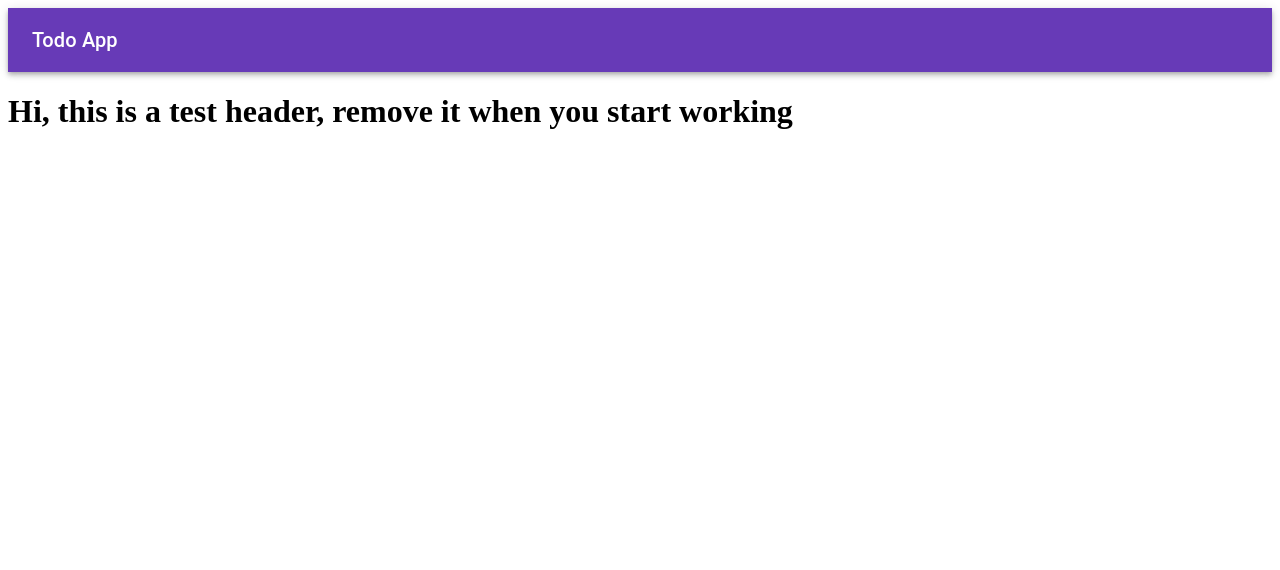
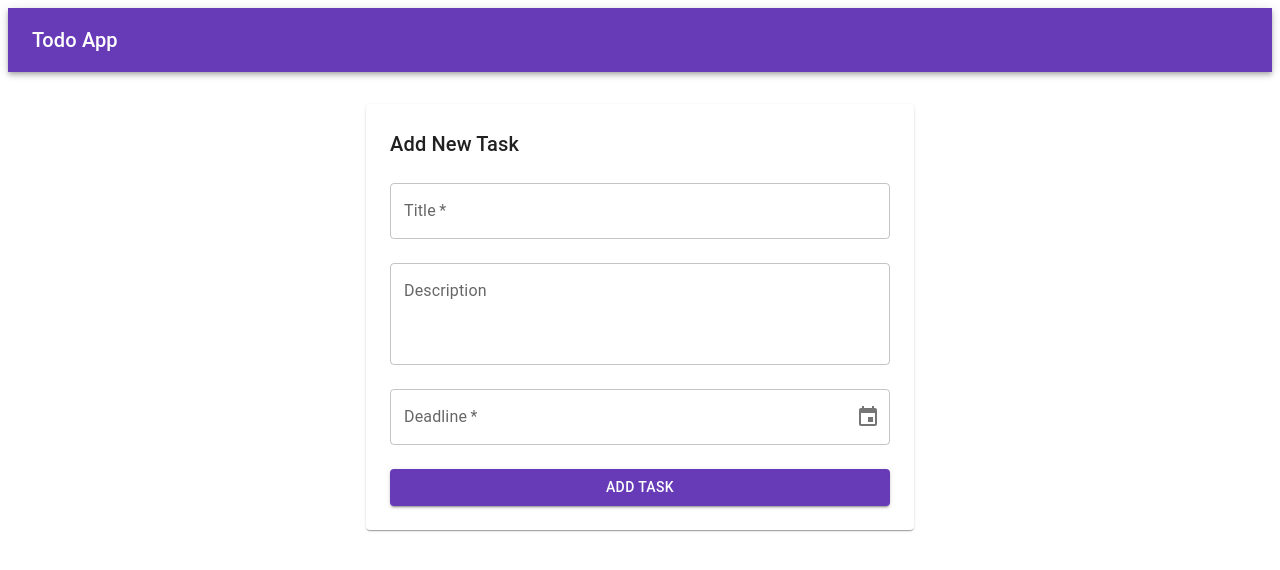
Before and after one commit to Ajanth/react-todo-app, a React (Vite) app: page / in a window 1280 px wide. Shown: the top 570 px of the page. Built offline with nearby package versions, Linux system fonts and the light colour scheme.

Commit message:
todo form

```diff
--- a/package.json
+++ b/package.json
@@ -16,13 +16,17 @@
     "@mui/x-date-pickers": "^8.0.0",
     "date-fns": "^4.1.0",
     "react": "^19.1.0",
-    "react-dom": "^19.1.0"
+    "react-dom": "^19.1.0",
+    "react-refresh": "^0.17.0"
   },
   "devDependencies": {
     "@eslint/js": "^9.22.0",
+    "@swc/cli": "^0.7.3",
+    "@swc/core": "^1.11.21",
     "@types/react": "^19.0.10",
     "@types/react-dom": "^19.0.4",
     "@vitejs/plugin-react": "^4.3.4",
+    "@vitejs/plugin-react-swc": "^3.9.0",
     "eslint": "^9.25.0",
     "eslint-plugin-react-hooks": "^5.2.0",
     "eslint-plugin-react-refresh": "^0.4.19",
--- a/src/App.tsx
+++ b/src/App.tsx
@@ -1,10 +1,12 @@
+import AddTodoForm from "./components/features/todos/AddTodoForm";
 import MainLayout from "./layouts/MainLayout";
+
 
 function App() {
   return (
     <MainLayout>
       <div>
-        <h1>Hi, this is a test header, remove it when you start working</h1>
+        <AddTodoForm />
       </div>
     </MainLayout>
   );
--- /dev/null
+++ b/src/components/features/todos/AddTodoForm.tsx
@@ -0,0 +1,103 @@
+
+import { TextField, Box, Button, Card, Typography } from '@mui/material';
+import { LocalizationProvider } from '@mui/x-date-pickers';
+import { DateTimePicker } from '@mui/x-date-pickers/DateTimePicker';
+import { AdapterDateFns } from '@mui/x-date-pickers/AdapterDateFns';
+import { useState } from 'react';
+import { Todo } from '../../../types/todo';
+import useTodos from '../../../hooks/useTodos';
+
+
+const AddTodoForm = () => {
+  const { addTodo } = useTodos();
+
+  const [title, setTitle] = useState('');
+  const [description, setDescription] = useState('');
+  const [deadline, setDeadline] = useState<Date | null>(null);
+  const [error, setError] = useState('');
+
+  const handleSubmit = (e: React.FormEvent) => {
+    e.preventDefault();
+    setError('');
+
+    if (!title.trim()) {
+      setError('Title is required.');
+      return;
+    }
+
+    if (!deadline || deadline.getTime() < Date.now()) {
+      setError('Please select a valid future date.');
+      return;
+    }
+
+   const newTodo: Todo = {
+    id: crypto.randomUUID(),
+    title: title.trim(),
+    description: description.trim() || undefined,
+    deadline,
+    completed: false,
+  };
+
+    addTodo(newTodo);
+
+    setTitle('');
+    setDescription('');
+    setDeadline(null);
+
+    console.log('added todo:', newTodo);
+  };
+
+  return (
+    <Card sx={{ maxWidth: 500, mx: 'auto', mt: 4, p: 3 }}>
+      <Typography variant="h6" gutterBottom>
+        Add New Task
+      </Typography>
+
+      <Box component="form" onSubmit={handleSubmit}>
+        <TextField
+          label="Title"
+          value={title}
+          onChange={(e) => setTitle(e.target.value)}
+          required
+          fullWidth
+          margin="normal"
+        />
+        <TextField
+          label="Description"
+          value={description}
+          onChange={(e) => setDescription(e.target.value)}
+          multiline
+          rows={3}
+          fullWidth
+          margin="normal"
+        />
+        <LocalizationProvider dateAdapter={AdapterDateFns}>
+          <DateTimePicker
+            label="Deadline"
+            value={deadline}
+            onChange={(newValue) => setDeadline(newValue)}
+            disablePast
+            slotProps={{
+              textField: {
+                fullWidth: true,
+                margin: 'normal',
+                required: true,
+              },
+            }}
+          />
+        </LocalizationProvider>
+
+        {error && (
+          <Typography color="error" sx={{ mt: 1 }}>
+            {error}
+          </Typography>
+        )}
+        <Button type="submit" variant="contained" fullWidth sx={{ mt: 2 }}>
+          Add Task
+        </Button>
+      </Box>
+    </Card>
+  );
+};
+
+export default AddTodoForm;
```
Also changed, not shown: 1 other file (tests, documents, lock files or other folders).
